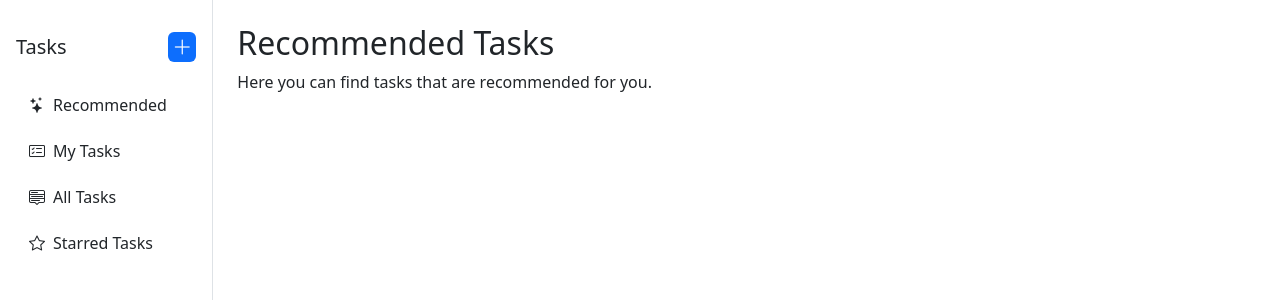
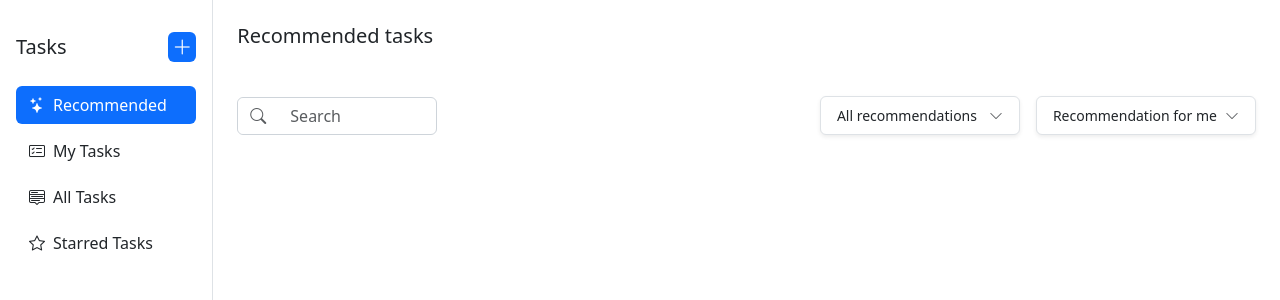
Before and after one commit to esitorsunil/task-manager, a React (Vite) app: page /tasks/recommend in a window 1280 px wide. Shown: the top 300 px of the page. Built offline with nearby package versions, Linux system fonts and the light colour scheme; sample sign-in values are in the browser's storage.

Commit message:
recommend page ui

```diff
--- a/src/App.jsx
+++ b/src/App.jsx
@@ -3,7 +3,7 @@ import Login from './pages/Login';
 import Dashboard from './pages/Dashboard';
 import NotFound from './pages/NotFound';
 import Recommend from './pages/Recommend';
-import Layout from './pages/Task';
+import Layout from './components/Layout';
 import MyTask from './pages/MyTask';
 import AllTask from './pages/AllTask';
 import StarredTask from './pages/StarredTask';
--- a/src/pages/Task.jsx
+++ b/src/components/Layout.jsx
@@ -1,14 +1,14 @@
-// components/Layout.jsx
-import React from 'react';
-import { Outlet, useNavigate } from 'react-router-dom';
+import { Outlet, useNavigate, useLocation } from 'react-router-dom';
 
 const Layout = () => {
   const navigate = useNavigate();
+  const location = useLocation();
+
+  const isActive = (path) => location.pathname === path;
 
   return (
     <div className="container-fluid">
       <div className="row">
-        {/* Sidebar */}
         <div
           className="sidebar col-md-2 col-lg-2 p-3 min-vh-100 border-end bg-white"
           style={{ maxWidth: '240px' }}
@@ -24,7 +24,7 @@ const Layout = () => {
           <ul className="nav flex-column">
             <li className="nav-item mb-2">
               <button
-                className="btn btn-sidebar w-100 text-start d-flex align-items-center gap-2"
+                className={`btn btn-sidebar w-100 text-start d-flex align-items-center gap-2 ${isActive('/tasks/recommend') ? 'bg-primary text-white' : ''}`}
                 onClick={() => navigate('/tasks/recommend')}
               >
                 <i className="bi bi-stars"></i> Recommended
@@ -32,7 +32,7 @@ const Layout = () => {
             </li>
             <li className="nav-item mb-2">
               <button
-                className="btn btn-sidebar w-100 text-start d-flex align-items-center gap-2"
+                className={`btn btn-sidebar w-100 text-start d-flex align-items-center gap-2 ${isActive('/tasks/my') ? 'bg-primary text-white' : ''}`}
                 onClick={() => navigate('/tasks/my')}
               >
                 <i className="bi bi-card-checklist"></i> My Tasks
@@ -40,7 +40,7 @@ const Layout = () => {
             </li>
             <li className="nav-item mb-2">
               <button
-                className="btn btn-sidebar w-100 text-start d-flex align-items-center gap-2"
+                className={`btn btn-sidebar w-100 text-start d-flex align-items-center gap-2 ${isActive('/tasks/all') ? 'bg-primary text-white' : ''}`}
                 onClick={() => navigate('/tasks/all')}
               >
                 <i className="bi bi-menu-up"></i> All Tasks
@@ -48,7 +48,7 @@ const Layout = () => {
             </li>
             <li className="nav-item mb-2">
               <button
-                className="btn btn-sidebar w-100 text-start d-flex align-items-center gap-2"
+                className={`btn btn-sidebar w-100 text-start d-flex align-items-center gap-2 ${isActive('/tasks/starred') ? 'bg-primary text-white' : ''}`}
                 onClick={() => navigate('/tasks/starred')}
               >
                 <i className="bi bi-star"></i> Starred Tasks
@@ -57,9 +57,8 @@ const Layout = () => {
           </ul>
         </div>
 
-        {/* Main Content */}
         <div className="col-md-10 col-lg-10 p-4">
-          <Outlet /> {/* Render child routes here */}
+          <Outlet />
         </div>
       </div>
     </div>
--- a/src/index.css
+++ b/src/index.css
@@ -15,3 +15,34 @@
   background-color: #e2e6ea!important; /* Light gray (secondary hover effect) */
   color: #0d6efd;
 }
+
+.custom-input-group .form-control:focus,
+  .custom-input-group .input-group-text:focus {
+    box-shadow: none;
+    outline: none;
+  }
+
+  .custom-input-group:focus-within {
+    border: 1px solid #0d6efd;
+    border-radius: 0.375rem;
+  }
+
+  .custom-input-group {
+    display: flex;
+    align-items: center;
+    background-color: #fff;
+    border: 1px solid #ced4da;
+    border-radius: 0.375rem;
+    max-width: 200px;
+
+  }
+
+  .custom-input-group .input-group-text,
+  .custom-input-group .form-control {
+    border: none;
+    background-color: transparent;
+  }
+
+  .custom-input-group .form-control:focus {
+    box-shadow: none;
+  }
--- a/src/pages/AllTask.jsx
+++ b/src/pages/AllTask.jsx
@@ -1,4 +1,3 @@
-import React from 'react'
 
 const AllTask = () => {
   return (
--- a/src/pages/Dashboard.jsx
+++ b/src/pages/Dashboard.jsx
@@ -1,4 +1,3 @@
-import React from 'react';
 import { useNavigate } from 'react-router-dom';
 
 const dummyEmployees = [
--- a/src/pages/MyTask.jsx
+++ b/src/pages/MyTask.jsx
@@ -1,4 +1,3 @@
-import React from 'react'
 
 const MyTask = () => {
   return (
--- a/src/pages/NotFound.jsx
+++ b/src/pages/NotFound.jsx
@@ -1,6 +1,4 @@
-import React from 'react';
 import { Link } from 'react-router-dom';
-
 
 const NotFound = () => {
   return (
--- a/src/pages/Recommend.jsx
+++ b/src/pages/Recommend.jsx
@@ -1,12 +1,96 @@
-import React from 'react'
+import { useState } from "react";
 
 const Recommend = () => {
+  const [selected1, setSelected1] = useState('All recommendations');
+  const [show1, setShow1] = useState(false);
+  const [selected2, setSelected2] = useState('Recommendation for me');
+  const [show2, setShow2] = useState(false);
+
+  const handleSelect1 = (value) => {
+    setSelected1(value);
+    setShow1(false);
+  };
+
+  const handleSelect2 = (value) => {
+    setSelected2(value);
+    setShow2(false);
+  };
+
   return (
     <div>
-      <h2>Recommended Tasks</h2>
-      <p>Here you can find tasks that are recommended for you.</p>
+      <h5>Recommended tasks</h5>
+
+      <div className="d-flex justify-content-between align-items-center my-3 mt-5 flex-wrap gap-3">
+
+        <div className="custom-input-group d-flex align-items-center">
+          <span className="input-group-text bg-white border-end-0">
+            <i className="bi bi-search text-muted"></i>
+          </span>
+          <input
+            type="text"
+            className="form-control border-start-0"
+            placeholder="Search"
+            aria-label="Search"
+          />
+        </div>
+
+        <div className="d-flex gap-3">
+
+          <div className="position-relative" style={{ minWidth: '200px' }}>
+            <div
+              role="combobox"
+              tabIndex="0"
+              className="border rounded px-3 py-2 d-flex justify-content-between align-items-center bg-white shadow-sm"
+              onClick={() => setShow1(!show1)}
+              aria-haspopup="listbox"
+              aria-expanded={show1}
+             style={{ cursor: 'pointer', fontSize: '14px' }}
+
+            >
+              <span>{selected1}</span>
+              <i className="bi bi-chevron-down ms-2 text-muted"></i>
+            </div>
+            {show1 && (
+              <ul
+                role="listbox"
+                className="list-group position-absolute w-100 mt-1 shadow-sm zindex-dropdown"
+                style={{ zIndex: 1050 }}
+              >
+                <li className="list-group-item list-group-item-action" onClick={() => handleSelect1('All recommendations')}>All recommendations</li>
+                <li className="list-group-item list-group-item-action" onClick={() => handleSelect1('New recommendations')}>New recommendations</li>
+              </ul>
+            )}
+          </div>
+
+          <div className="position-relative" style={{ minWidth: '200px' }}>
+            <div
+              role="combobox"
+              tabIndex="0"
+              className="border rounded px-3 py-2 d-flex justify-content-between align-items-center bg-white shadow-sm"
+              onClick={() => setShow2(!show2)}
+              aria-haspopup="listbox"
+              aria-expanded={show2}
+             style={{ cursor: 'pointer', fontSize: '14px' }}
+
+            >
+              <span>{selected2}</span>
+              <i className="bi bi-chevron-down ms-2 text-muted"></i>
+            </div>
+            {show2 && (
+              <ul
+                role="listbox"
+                className="list-group position-absolute w-100 mt-1 shadow-sm zindex-dropdown"
+                style={{ zIndex: 1050 }}
+              >
+                <li className="list-group-item list-group-item-action" onClick={() => handleSelect2('Recommendations for me')}>Recommendations for me</li>
+                <li className="list-group-item list-group-item-action" onClick={() => handleSelect2('Recommendations for Anyone')}>Recommendations for Anyone</li>
+              </ul>
+            )}
+          </div>
+        </div>
+      </div>
     </div>
-  )
-}
+  );
+};
 
-export default Recommend
+export default Recommend;
--- a/src/pages/StarredTask.jsx
+++ b/src/pages/StarredTask.jsx
@@ -1,4 +1,3 @@
-import React from 'react'
 
 const StarredTask = () => {
   return (
```
Also changed, not shown: src/App.css (deleted).
